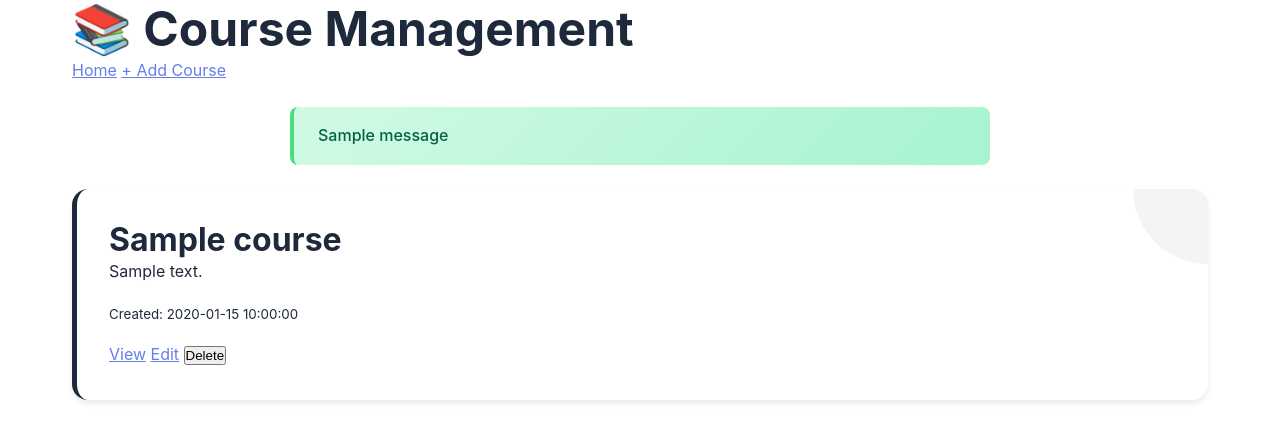
After one commit to JacobWoord/Webtech.Project, a Flask app: page /courses in a window 1280 px wide. The commit adds this page. Shown: the top 442 px of the page. Run offline with Flask 3, Linux system fonts and the light colour scheme; tables that the repository leaves empty hold one stand-in row (values such as "Sample post"); one stand-in notice (Sample message) is shown.

Commit message:
Restructure and courses added

```diff
--- a/py/app.py
+++ b/py/app.py
@@ -1,11 +1,13 @@
-from flask import Flask, request, jsonify, send_from_directory, session, redirect, url_for
+from flask import Flask, request, jsonify, send_from_directory, session, redirect, url_for, render_template, flash
 import sqlite3
 import hashlib
 import os
 
 BASE_DIR = os.path.dirname(os.path.dirname(os.path.abspath(__file__)))
 
-app = Flask(__name__, static_folder=BASE_DIR)
+app = Flask(__name__,
+            static_folder=os.path.join(BASE_DIR, 'static'),
+            template_folder=os.path.join(BASE_DIR, 'templates'))
 app.secret_key = 'your-secret-key-change-this-in-production'
 
 DATABASE = os.path.join(BASE_DIR, 'db', 'data.db')
@@ -33,14 +35,175 @@ def create_dummy_data():
     connection.commit()
     connection.close()
 
-# Serve static files
-@app.route('/')
+# Home page
+@app.route('/', methods=['GET', 'POST'])
 def index():
-    return send_from_directory(BASE_DIR, 'index.html')
+    if request.method == 'POST':
+        # Handle contact form submission
+        name = request.form.get('name')
+        email = request.form.get('email')
+        flash(f'Bedankt voor je inschrijving, {name}! We nemen contact op via {email}', 'success')
+        return redirect(url_for('index'))
+    return render_template('index.html')
 
-@app.route('/<path:filename>')
-def serve_static(filename):
-    return send_from_directory(BASE_DIR, filename)
+# Login page
+@app.route('/login', methods=['GET', 'POST'])
+def login_page():
+    if request.method == 'POST':
+        email = request.form.get('email')
+        password = request.form.get('password')
+
+        conn = get_db()
+        cursor = conn.cursor()
+        hashed_password = hash_password(password)
+        cursor.execute(
+            'SELECT id, name, email, level FROM users WHERE email = ? AND password = ?',
+            (email, hashed_password)
+        )
+        user = cursor.fetchone()
+        conn.close()
+
+        if user:
+            session['user_id'] = user['id']
+            session['user_name'] = user['name']
+            session['user_email'] = user['email']
+            flash('Succesvol ingelogd!', 'success')
+            return redirect(url_for('index'))
+        else:
+            flash('Ongeldige e-mail of wachtwoord', 'error')
+
+    return render_template('login.html')
+
+# Register page
+@app.route('/register', methods=['GET', 'POST'])
+def register_page():
+    if request.method == 'POST':
+        name = request.form.get('name')
+        email = request.form.get('email')
+        password = request.form.get('password')
+        level = request.form.get('level')
+
+        conn = get_db()
+        cursor = conn.cursor()
+
+        # Check if email exists
+        cursor.execute('SELECT id FROM users WHERE email = ?', (email,))
+        if cursor.fetchone():
+            flash('E-mail is al geregistreerd', 'error')
+            conn.close()
+        else:
+            hashed_password = hash_password(password)
+            cursor.execute(
+                'INSERT INTO users (name, email, password, level) VALUES (?, ?, ?, ?)',
+                (name, email, hashed_password, level)
+            )
+            conn.commit()
+            conn.close()
+            flash('Account aangemaakt! Je kunt nu inloggen.', 'success')
+            return redirect(url_for('login_page'))
+
+    return render_template('register.html')
+
+# Logout
+@app.route('/logout')
+def logout_route():
+    session.clear()
+    flash('Uitgelogd!', 'success')
+    return redirect(url_for('index'))
+
+# CRUD - List all courses
+@app.route('/courses')
+def list_courses():
+    conn = get_db()
+    cursor = conn.cursor()
+    cursor.execute('SELECT * FROM courses ORDER BY id DESC')
+    courses = cursor.fetchall()
+    conn.close()
+    return render_template('courses.html', courses=courses)
+
+# CRUD - Create new course
+@app.route('/courses/new', methods=['GET', 'POST'])
+def create_course():
+    if request.method == 'POST':
+        title = request.form.get('title')
+        description = request.form.get('description')
+
+        from datetime import datetime
+        conn = get_db()
+        cursor = conn.cursor()
+        cursor.execute(
+            'INSERT INTO courses (title, description, created_at) VALUES (?, ?, ?)',
+            (title, description, datetime.now().strftime('%Y-%m-%d %H:%M:%S'))
+        )
+        conn.commit()
+        conn.close()
+
+        flash(f'Course "{title}" created successfully!', 'success')
+        return redirect(url_for('list_courses'))
+
+    return render_template('course_form.html', title='Create New Course', course=None)
+
+# CRUD - View single course
+@app.route('/courses/<int:id>')
+def view_course(id):
+    conn = get_db()
+    cursor = conn.cursor()
+    cursor.execute('SELECT * FROM courses WHERE id = ?', (id,))
+    course = cursor.fetchone()
+    conn.close()
+
+    if not course:
+        flash('Course not found', 'error')
+        return redirect(url_for('list_courses'))
+
+    return render_template('course_detail.html', course=course)
+
+# CRUD - Edit course
+@app.route('/courses/<int:id>/edit', methods=['GET', 'POST'])
+def edit_course(id):
+    conn = get_db()
+    cursor = conn.cursor()
+    cursor.execute('SELECT * FROM courses WHERE id = ?', (id,))
+    course = cursor.fetchone()
+
+    if not course:
+        conn.close()
+        flash('Course not found', 'error')
+        return redirect(url_for('list_courses'))
+
+    if request.method == 'POST':
+        title = request.form.get('title')
+        description = request.form.get('description')
+
+        cursor.execute(
+            'UPDATE courses SET title = ?, description = ? WHERE id = ?',
+            (title, description, id)
+        )
+        conn.commit()
+        conn.close()
+
+        flash(f'Course "{title}" updated successfully!', 'success')
+        return redirect(url_for('view_course', id=id))
+
+    conn.close()
+    return render_template('course_form.html', title='Edit Course', course=course)
+
+# CRUD - Delete course
+@app.route('/courses/<int:id>/delete', methods=['POST'])
+def delete_course(id):
+    conn = get_db()
+    cursor = conn.cursor()
+    cursor.execute('SELECT title FROM courses WHERE id = ?', (id,))
+    course = cursor.fetchone()
+
+    if course:
+        title = course['title']
+        cursor.execute('DELETE FROM courses WHERE id = ?', (id,))
+        conn.commit()
+        flash(f'Course "{title}" deleted successfully!', 'success')
+
+    conn.close()
+    return redirect(url_for('list_courses'))
 
 # Register endpoint
 @app.route('/api/register', methods=['POST'])
@@ -135,7 +298,9 @@ def get_current_user():
     return jsonify({'logged_in': False})
 
 if __name__ == '__main__':
-    # Initialize database
-    print("Database initialized!")
-    print("Server running at http://localhost:5000")
+    import sys
+    # Only print on the main process (not the reloader)
+    if sys.argv[0] != '-c':
+        print("Database initialized!")
+        print("Server running at http://localhost:5000")
     app.run(debug=True, port=5000)
--- a/style.css
+++ b/static/style.css
@@ -1106,6 +1106,39 @@ h2::after {
 }
 
 /* ==================== Contact Form ==================== */
+/* Flash Messages */
+.alert {
+    padding: 1rem 1.5rem;
+    margin: 1.5rem auto;
+    max-width: 700px;
+    border-radius: var(--radius-md);
+    font-weight: 500;
+    animation: slideDown 0.3s ease-out;
+}
+
+.alert-success {
+    background: linear-gradient(135deg, #d1fae5 0%, #a7f3d0 100%);
+    color: #065f46;
+    border-left: 4px solid var(--success-color);
+}
+
+.alert-error {
+    background: linear-gradient(135deg, #fee2e2 0%, #fecaca 100%);
+    color: #991b1b;
+    border-left: 4px solid var(--danger-color);
+}
+
+@keyframes slideDown {
+    from {
+        opacity: 0;
+        transform: translateY(-20px);
+    }
+    to {
+        opacity: 1;
+        transform: translateY(0);
+    }
+}
+
 .subscribe-form {
     max-width: 700px;
     margin: 2rem auto;
--- /dev/null
+++ b/templates/courses.html
@@ -0,0 +1,50 @@
+<!DOCTYPE html>
+<html lang="nl">
+<head>
+    <meta charset="UTF-8">
+    <meta name="viewport" content="width=device-width, initial-scale=1.0">
+    <title>Courses - CodeCraft</title>
+    <link rel="stylesheet" href="{{ url_for('static', filename='style.css') }}">
+</head>
+<body>
+    <div class="container">
+        <div class="header">
+            <h1>📚 Course Management</h1>
+            <div>
+                <a href="{{ url_for('index') }}" class="btn btn-secondary">Home</a>
+                <a href="{{ url_for('create_course') }}" class="btn btn-primary">+ Add Course</a>
+            </div>
+        </div>
+
+        {% with messages = get_flashed_messages(with_categories=true) %}
+          {% if messages %}
+            {% for category, message in messages %}
+              <div class="alert alert-{{ category }}">{{ message }}</div>
+            {% endfor %}
+          {% endif %}
+        {% endwith %}
+
+        {% if courses %}
+        <div class="courses-grid">
+            {% for course in courses %}
+            <div class="course-card">
+                <h3>{{ course.title }}</h3>
+                <p>{{ course.description[:100] }}{% if course.description|length > 100 %}...{% endif %}</p>
+                <p><small>Created: {{ course['created_at'] }}</small></p>
+
+                <div class="course-actions">
+                    <a href="{{ url_for('view_course', id=course.id) }}" class="btn btn-secondary">View</a>
+                    <a href="{{ url_for('edit_course', id=course.id) }}" class="btn btn-primary">Edit</a>
+                    <form action="{{ url_for('delete_course', id=course.id) }}" method="POST" style="display: inline;">
+                        <button type="submit" class="btn btn-danger" onclick="return confirm('Delete this course?')">Delete</button>
+                    </form>
+                </div>
+            </div>
+            {% endfor %}
+        </div>
+        {% else %}
+        <p style="text-align: center; color: #6c757d;">No courses yet. Create one to get started!</p>
+        {% endif %}
+    </div>
+</body>
+</html>
--- a/index.html
+++ b/templates/index.html
@@ -14,7 +14,7 @@
     <!-- Titel van het tabblad in de browser -->
     <title>CodeCraft - HTML & CSS Playground</title>
     <!-- Hier koppel ik mijn externe CSS bestand -->
-    <link rel="stylesheet" href="style.css">
+    <link rel="stylesheet" href="{{ url_for('static', filename='style.css') }}">
 </head>
 <body>
     <!--
@@ -39,8 +39,8 @@
                 <li><a href="#voorbeelden">Voorbeelden</a></li>
                 <li><a href="#tips">Tips</a></li>
                 <li><a href="#contact">Contact</a></li>
-                <li><a href="login.html">Inloggen</a></li>
-                <li><a href="register.html">Registreren</a></li>
+                <li><a href="{{ url_for('login_page') }}">Inloggen</a></li>
+                <li><a href="{{ url_for('register_page') }}">Registreren</a></li>
             </ul>
         </div>
     </nav>
```
Also changed, not shown: templates/course_detail.html (added, +32 -0 lines), templates/course_form.html (added, +34 -0 lines), templates/login.html (renamed from login.html, +7 -7 lines), templates/register.html (renamed from register.html, +7 -7 lines), db/data.db.
